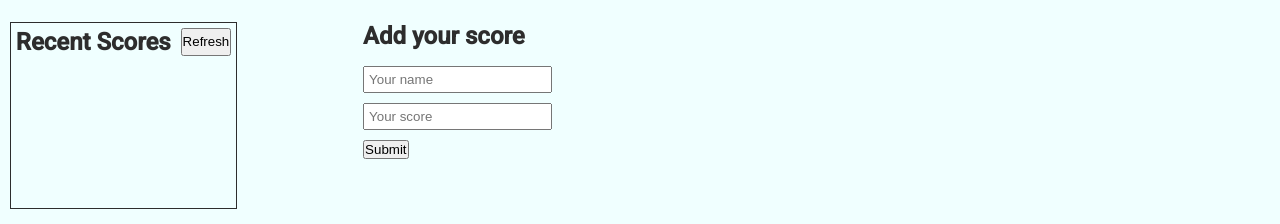
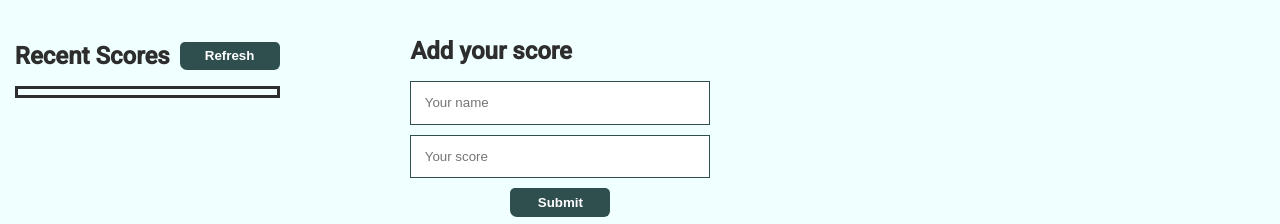
Before and after one commit to ikennarichard/Leaderboard, a website built with webpack: page src/index.html in a window 1280 px wide. Shown: the part 51-275 px from the top of the page. Built offline with nearby package versions, Linux system fonts and the light colour scheme; no server answers.

Commit message:
Update button styles

```diff
--- a/src/style.css
+++ b/src/style.css
@@ -12,10 +12,15 @@ body {
   font-family: 'Roboto', sans-serif;
   background-color: azure;
   color: rgb(45, 45, 45);
+  min-height: 100vh;
 }
 
 main {
   padding: 10px;
+}
+
+h1 {
+  text-align: center;
 }
 
 .heading_wrapper {
@@ -26,22 +31,29 @@ main {
 .container {
   display: flex;
   gap: 10%;
-  margin-top: 2%;
+  margin-top: 40px;
 }
 
 .scores_display {
-  border: 1px solid;
   padding: 0.3em;
 }
 
+ul {
+  border: 3px solid;
+  margin-block-start: 1em;
+  display: grid;
+  gap: 5px;
+  padding: 0.2em;
+}
+
 li {
-  padding-block: 0.3em;
+  padding: 0.3em;
   list-style-type: none;
   text-transform: capitalize;
 }
 
 li:nth-of-type(even) {
-  background-color: skyblue;
+  background-color: lavender;
 }
 
 li:nth-of-type(even).dark {
@@ -56,18 +68,38 @@ form {
   margin-top: 1em;
 }
 
-form input {
-  padding: 0.3em;
+form div {
+  width: 300px;
 }
 
-form button {
-  width: fit-content;
+form input {
+  padding: 1em;
+  width: 100%;
+  border: 1px solid darkslategrey;
+}
+
+form button, button {
+  width: 100px;
+  padding: 0.5em;
+  align-self: center;
+  transition: 0.5s;
+  background-color: darkslategrey;
+  border: none;
+  border-radius: 5px 5px 6px 7px;
+  cursor: pointer;
+  font-weight: bold;
+  color: white;
+}
+
+button.dark {
+  background-color: azure;
+  color: darkslategray;
 }
 
 .status {
   display: inline-block;
   height: 40px;
-  width: 200px;
+  width: 230px;
   color: green;
 }
 
```
